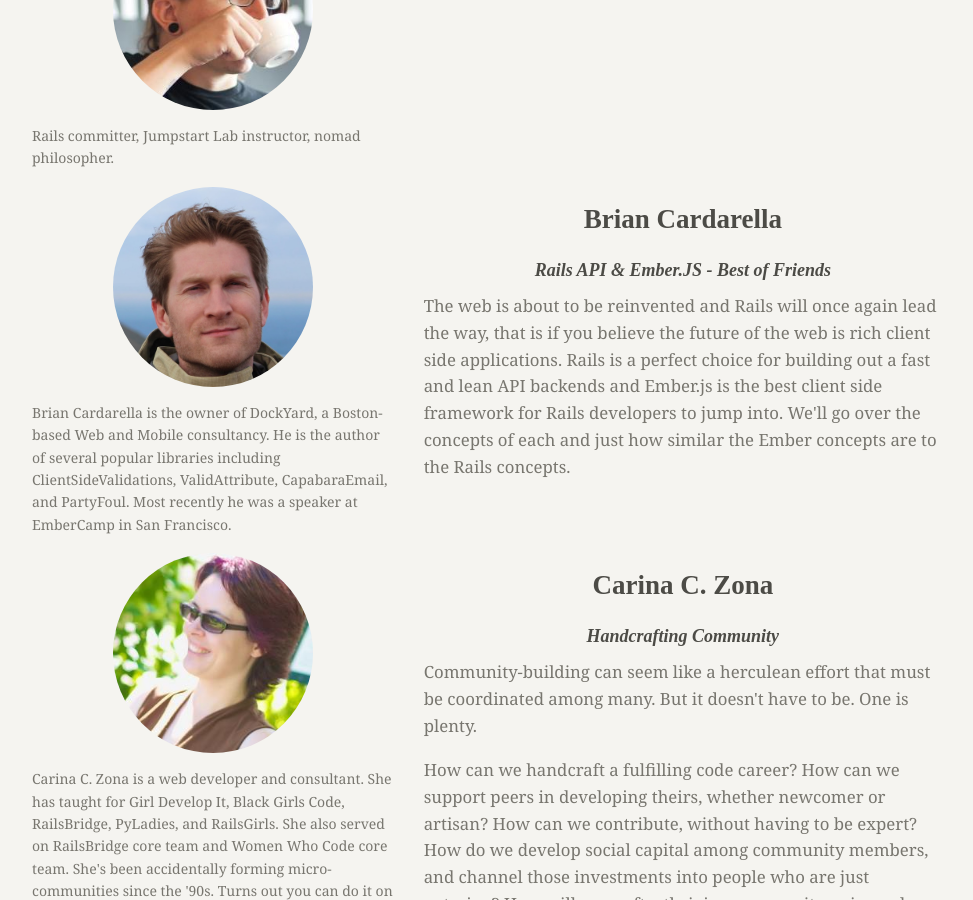
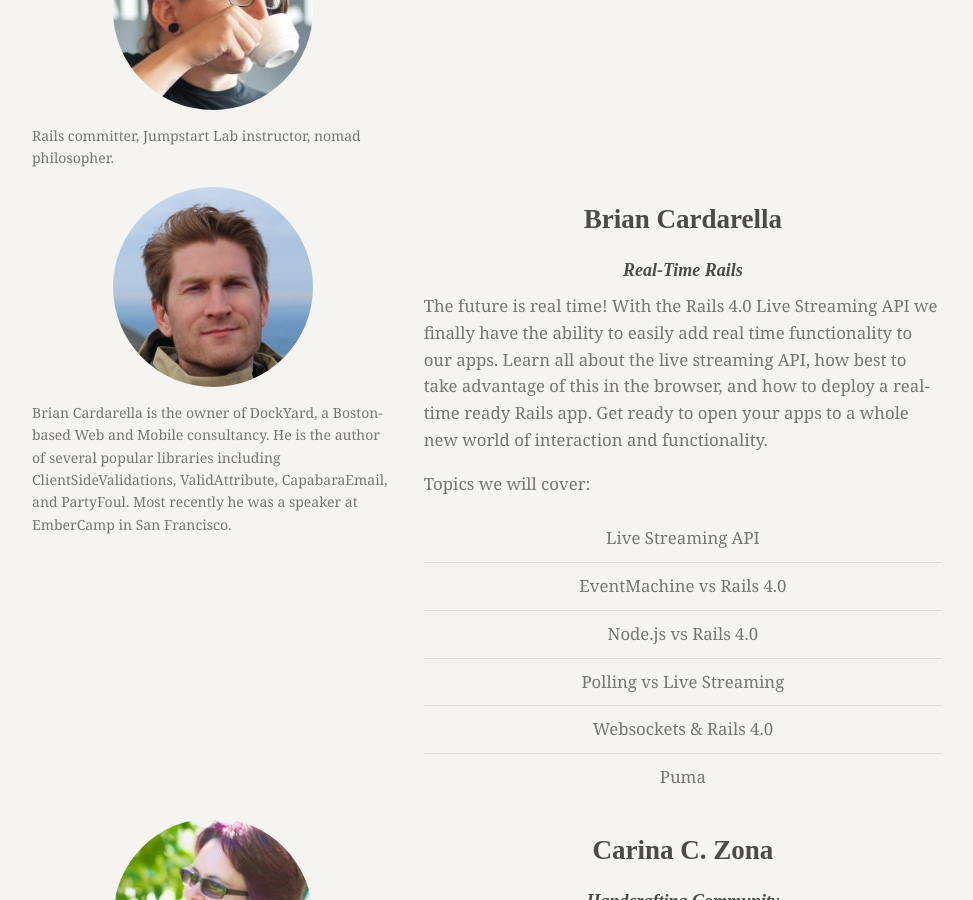
Before and after one commit to burlingtonruby/buruco2013, a Jekyll site: the page built from speakers.html, in a window 1280 px wide and 900 px high, scrolled down 1038 px. Shown: the whole window, without its empty margins (153-1126 px from the left). Built offline with Jekyll 4.4.1, drawn with Linux system fonts in a browser that asks for light colours; nearby versions of some CDN libraries.

Commit message:
change brian's talk abstract to the new one

```diff
--- a/speakers.html
+++ b/speakers.html
@@ -41,8 +41,22 @@ meta_keywords: burlington, ruby, conference, vermont, rails, ruby on rails, spea
         </div>
         <div class="seven columns">
           <h3>Brian Cardarella</h3><br />
-          <h4><em>Rails API &amp; Ember.JS - Best of Friends</em></h4>
-          <p>The web is about to be reinvented and Rails will once again lead the way, that is if you believe the future of the web is rich client side applications. Rails is a perfect choice for building out a fast and lean API backends and Ember.js is the best client side framework for Rails developers to jump into. We'll go over the concepts of each and just how similar the Ember concepts are to the Rails concepts.</p>
+          <h4><em>Real-Time Rails</em></h4>
+          <p>The future is real time! With the Rails 4.0 Live Streaming API we
+          finally have the ability to easily add real time functionality to our
+          apps. Learn all about the live streaming API, how best to take
+          advantage of this in the browser, and how to deploy a real-time ready
+          Rails app. Get ready to open your apps to a whole new world of
+          interaction and functionality.</p>
+          <p>Topics we will cover:</p>
+          <ul>
+            <li>Live Streaming API</li>
+            <li>EventMachine vs Rails 4.0</li>
+            <li>Node.js vs Rails 4.0 </li>
+            <li>Polling vs Live Streaming</li>
+            <li>Websockets &amp; Rails 4.0</li>
+            <li>Puma</li>
+          </ul>
         </div>
       </div>
       <div class="row" id="carina">
```
